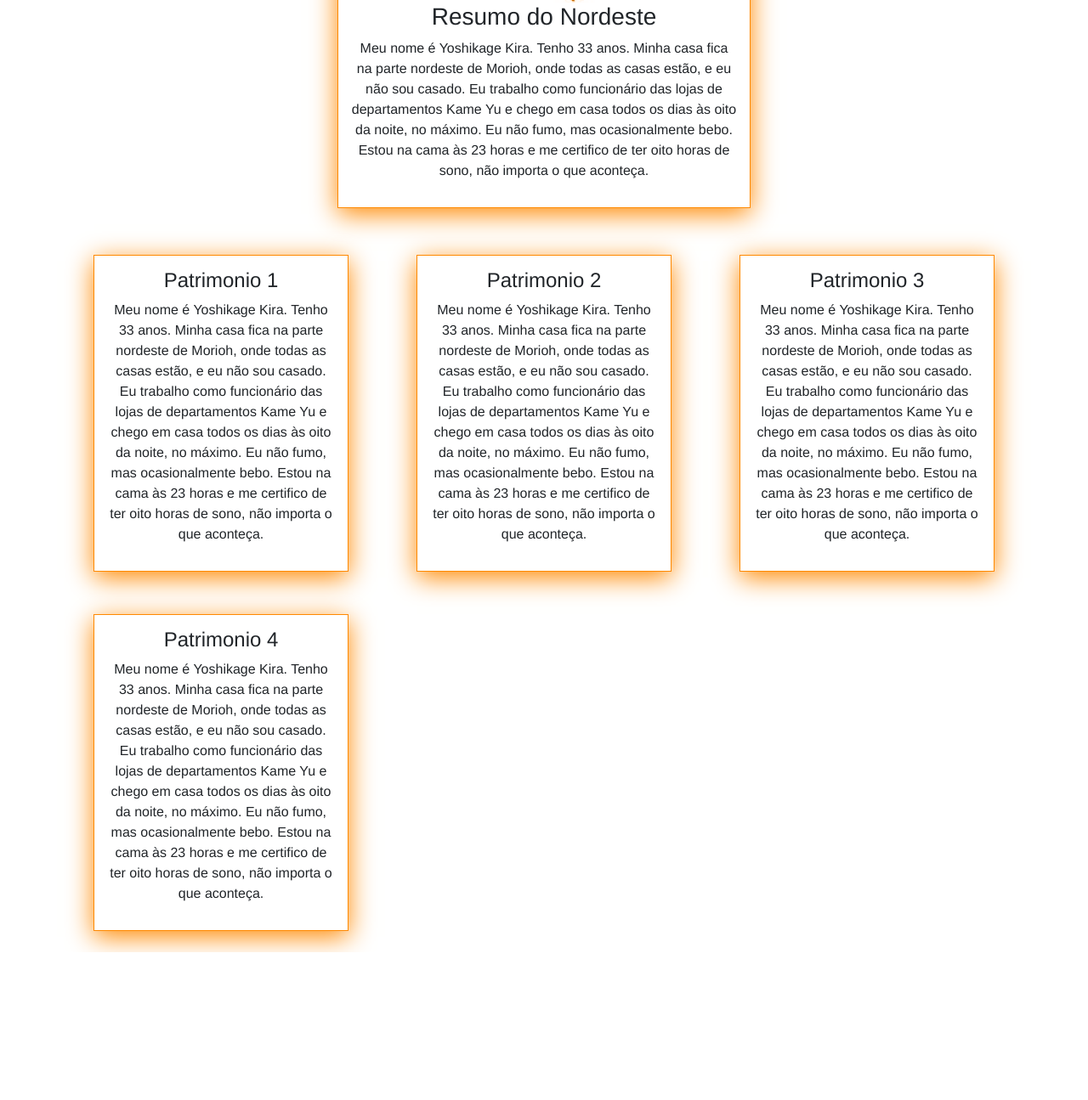
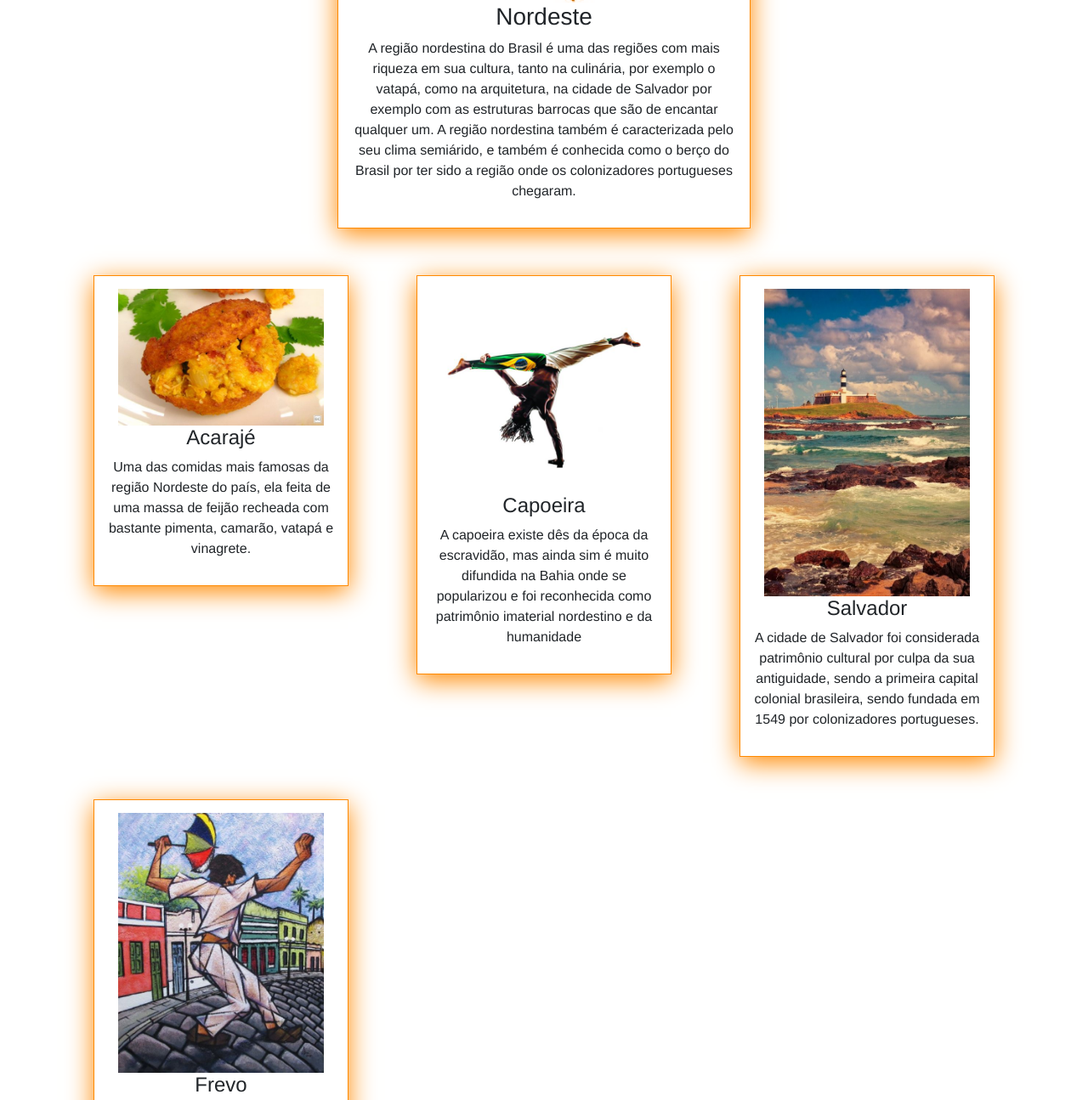
Before and after one commit to ViniVieira34455/feira-cultural-2022, a plain HTML site: page nordeste.html in a window 1280 px wide. Shown: the part 527-1822 px from the top of the page at 85% size. Before the commit the page ends 1648 px from the top, so only its background shows below. Drawn offline with nearby package versions, Linux system fonts and the light colour scheme.

Commit message:
-- Novas Informações

```diff
--- a/nordeste.html
+++ b/nordeste.html
@@ -26,12 +26,8 @@
                 <div class="big-box">
                     <div class="resumo">
                         <img class="big-img" src="resources/img/orange_nordeste.png" alt="Região Nordeste" title="Região Nordeste" />
-                        <h3>Resumo do Nordeste</h3>
-                        <p>Meu nome é Yoshikage Kira. Tenho 33 anos. Minha casa fica na parte nordeste de Morioh, onde
-                            todas as casas estão, e eu não sou casado. Eu trabalho como funcionário das lojas de
-                            departamentos Kame Yu e chego em casa todos os dias às oito da noite, no máximo. Eu não
-                            fumo, mas ocasionalmente bebo. Estou na cama às 23 horas e me certifico de ter oito horas de
-                            sono, não importa o que aconteça.</p>
+                        <h3>Nordeste</h3>
+                        <p>A região nordestina do Brasil é uma das regiões com mais riqueza em sua cultura, tanto na culinária, por exemplo o vatapá, como na arquitetura, na cidade de Salvador por exemplo com as estruturas barrocas que são de encantar qualquer um. A região nordestina também é caracterizada pelo seu clima semiárido, e também é conhecida como o berço do Brasil por ter sido a região onde os colonizadores portugueses chegaram. </p>
                     </div>
                 </div>
             </div>
@@ -41,52 +37,53 @@
             <div class="col">
                 <div class="box">
                     <div class="patrimonio1">
-                        <div class="s-image"></div>
-                        <h4>Patrimonio 1</h4>
-                        <p>Meu nome é Yoshikage Kira. Tenho 33 anos. Minha casa fica na parte nordeste de Morioh, onde
-                            todas as casas estão, e eu não sou casado. Eu trabalho como funcionário das lojas de
-                            departamentos Kame Yu e chego em casa todos os dias às oito da noite, no máximo. Eu não
-                            fumo, mas ocasionalmente bebo. Estou na cama às 23 horas e me certifico de ter oito horas de
-                            sono, não importa o que aconteça.</p>
+                        <img class="big-img" src="resources/img/acaraje.jpg" alt="Acarajé" title="Acarajé" />
+                        <h4>Acarajé</h4>
+                        <p>Uma das comidas mais famosas da
+                            região Nordeste do país, ela feita de
+                            uma massa de feijão recheada com
+                            bastante pimenta, camarão, vatapá e
+                            vinagrete.</p>
                     </div>
                 </div>
             </div>
             <div class="col">
                 <div class="box">
                     <div class="patrimonio2">
-                        <div class="s-image"></div>
-                        <h4>Patrimonio 2</h4>
-                        <p>Meu nome é Yoshikage Kira. Tenho 33 anos. Minha casa fica na parte nordeste de Morioh, onde
-                            todas as casas estão, e eu não sou casado. Eu trabalho como funcionário das lojas de
-                            departamentos Kame Yu e chego em casa todos os dias às oito da noite, no máximo. Eu não
-                            fumo, mas ocasionalmente bebo. Estou na cama às 23 horas e me certifico de ter oito horas de
-                            sono, não importa o que aconteça.</p>
+                        <img class="big-img" src="resources/img/capoeira.jpg" alt="Capoeira" title="Capoeira" />
+                        <h4>Capoeira</h4>
+                        <p>A capoeira existe dês da época da
+                            escravidão, mas ainda sim é muito
+                            difundida na Bahia onde se popularizou
+                            e foi reconhecida como patrimônio
+                            imaterial nordestino e da humanidade</p>
                     </div>
                 </div>
             </div>
             <div class="col">
                 <div class="box">
                     <div class="patrimonio3">
-                        <div class="s-image"></div>
-                        <h4>Patrimonio 3</h4>
-                        <p>Meu nome é Yoshikage Kira. Tenho 33 anos. Minha casa fica na parte nordeste de Morioh, onde
-                            todas as casas estão, e eu não sou casado. Eu trabalho como funcionário das lojas de
-                            departamentos Kame Yu e chego em casa todos os dias às oito da noite, no máximo. Eu não
-                            fumo, mas ocasionalmente bebo. Estou na cama às 23 horas e me certifico de ter oito horas de
-                            sono, não importa o que aconteça.</p>
+                        <img class="big-img" src="resources/img/salvador.jpg" alt="Salvador" title="Salvador" />
+                        <h4>Salvador</h4>
+                        <p>A cidade de Salvador foi considerada
+                            patrimônio cultural por culpa da sua
+                            antiguidade, sendo a primeira capital
+                            colonial brasileira, sendo fundada em
+                            1549 por colonizadores portugueses.</p>
                     </div>
                 </div>
             </div>
             <div class="col">
                 <div class="box">
                     <div class="patrimonio4">
-                        <div class="s-image"></div>
-                        <h4>Patrimonio 4</h4>
-                        <p>Meu nome é Yoshikage Kira. Tenho 33 anos. Minha casa fica na parte nordeste de Morioh, onde
-                            todas as casas estão, e eu não sou casado. Eu trabalho como funcionário das lojas de
-                            departamentos Kame Yu e chego em casa todos os dias às oito da noite, no máximo. Eu não
-                            fumo, mas ocasionalmente bebo. Estou na cama às 23 horas e me certifico de ter oito horas de
-                            sono, não importa o que aconteça.</p>
+                        <img class="big-img" src="resources/img/Frevo.jpg" alt="Frevo" title="Frevo" />
+                        <h4>Frevo</h4>
+                        <p>O frevo é um estilo de dança muito
+                            popular na época de carnaval
+                            pernambucano e foi considerado
+                            patrimônio imaterial pelo IPHAN, ela se
+                            caracteriza pelas vestimentas coloridas e
+                            uma sombrinha por quem a dança.</p>
                     </div>
                 </div>
             </div>
```
Also changed, not shown: centro-oeste.html (+15 -34 lines), index.html (+5 -5 lines), norte.html (+14 -34 lines), sudeste.html (+5 -25 lines), sul.html (+5 -25 lines), resources/img/Frevo.jpg (added), resources/img/acaraje.jpg (added), resources/img/alter-do-chao.jpg (added), resources/img/alvorada.jpg (added), resources/img/capoeira.jpg (added), resources/img/festa_do_divino.jpg (added), resources/img/jalapao.jpg (added), resources/img/macaxeira.jpg (added), resources/img/palacio_do_planalto.jpg (added), 3 more files.
